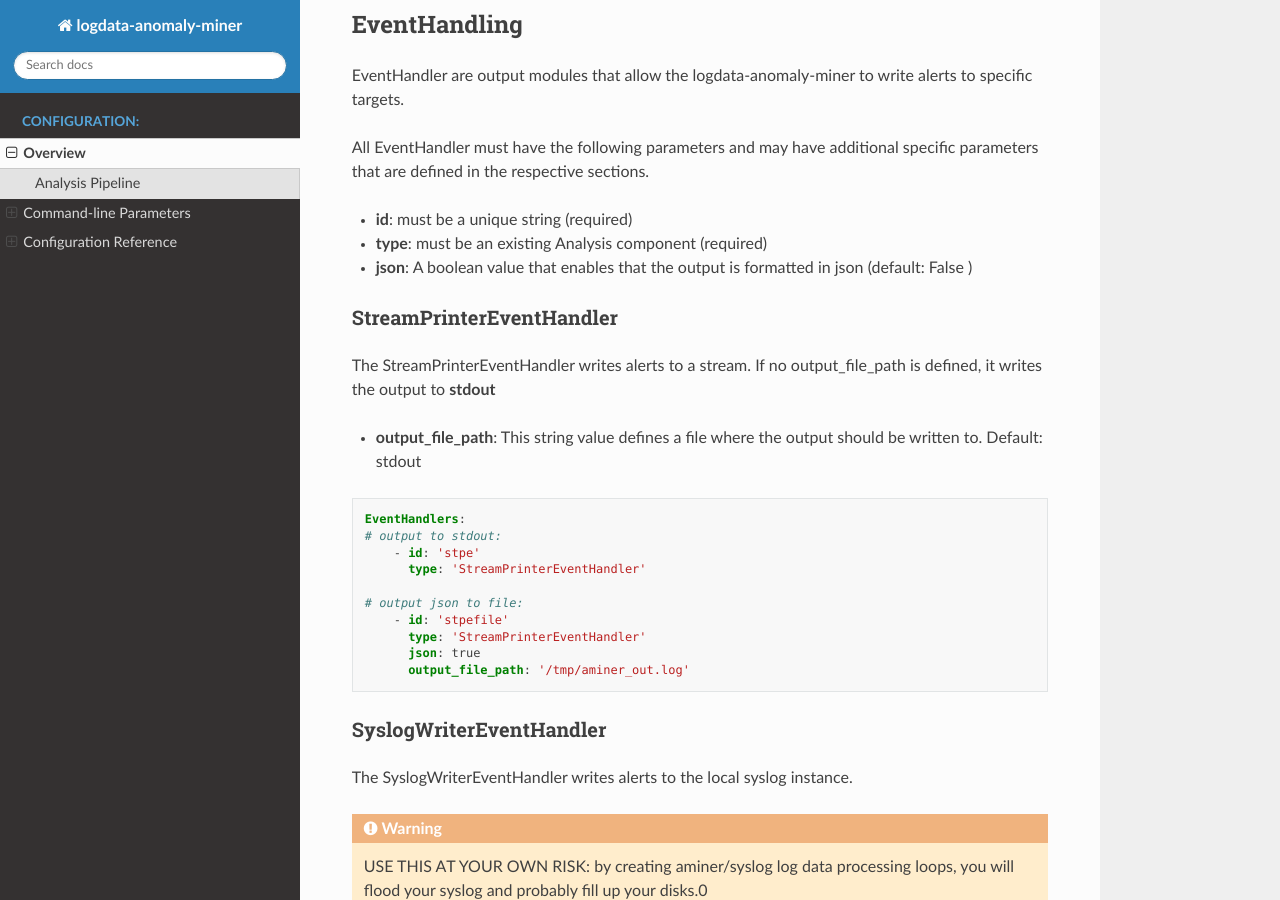
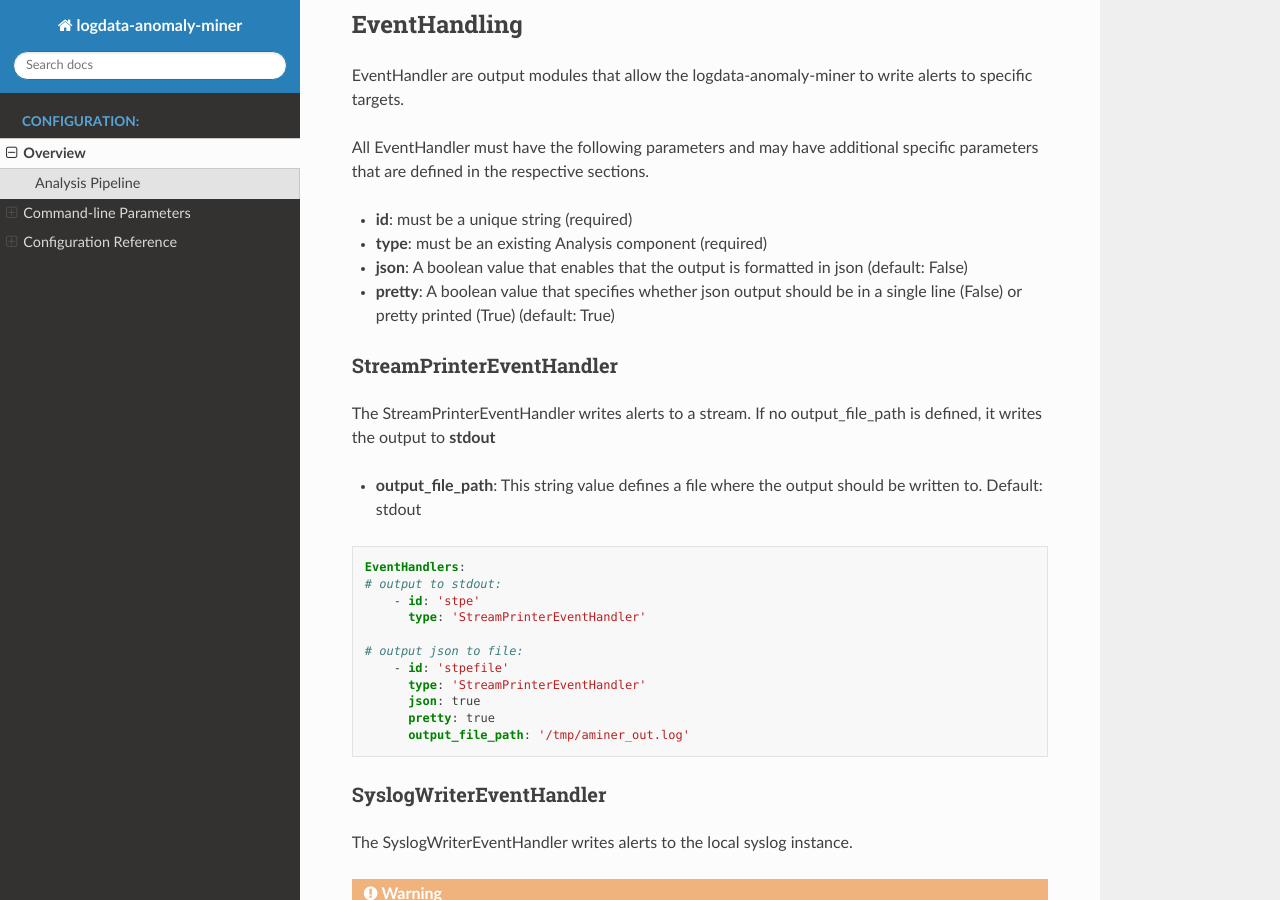
Before and after one commit to ait-aecid/logdata-anomaly-miner, a Sphinx documentation site: the page built from docs/CONFIGURATION.rst, in a window 1280 px wide and 900 px high, scrolled down 52370 px. Built offline with Sphinx 7.4.7 and the Read the Docs theme 2.0.0, drawn with Linux system fonts in a browser that asks for light colours; pages that are not in the unit, such as notebooks, are missing from menus.

Commit message:
Add pretty print param in documentation

```diff
--- a/docs/CONFIGURATION.rst
+++ b/docs/CONFIGURATION.rst
@@ -2295,7 +2295,8 @@ All EventHandler must have the following parameters and may have additional spec
 
 * **id**: must be a unique string (required)
 * **type**: must be an existing Analysis component (required)
-* **json**: A boolean value that enables that the output is formatted in json (default: False )
+* **json**: A boolean value that enables that the output is formatted in json (default: False)
+* **pretty**: A boolean value that specifies whether json output should be in a single line (False) or pretty printed (True) (default: True)
 
 
 StreamPrinterEventHandler
@@ -2316,6 +2317,7 @@ The StreamPrinterEventHandler writes alerts to a stream. If no output_file_path
       - id: 'stpefile'
         type: 'StreamPrinterEventHandler'
         json: true
+        pretty: true
         output_file_path: '/tmp/aminer_out.log'
 
 
```
